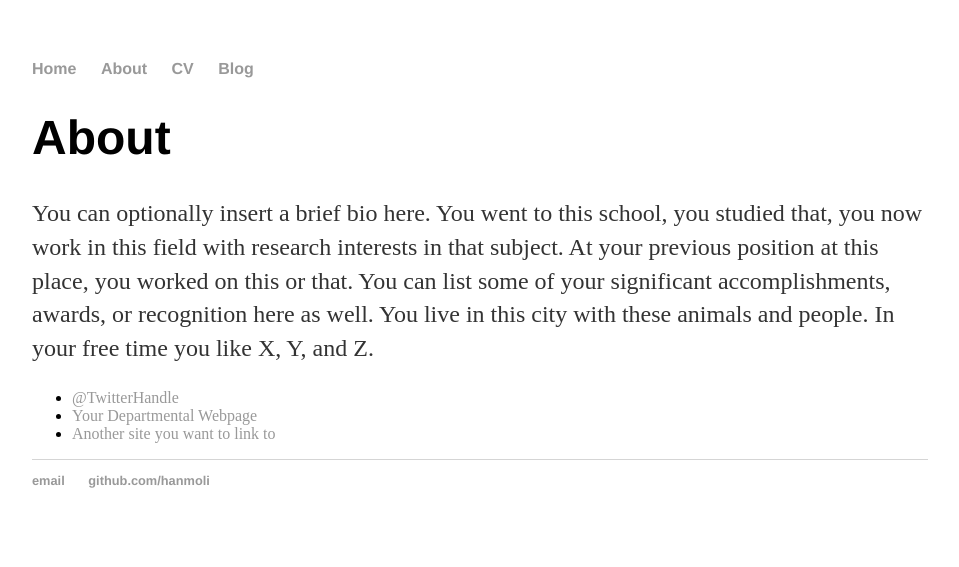
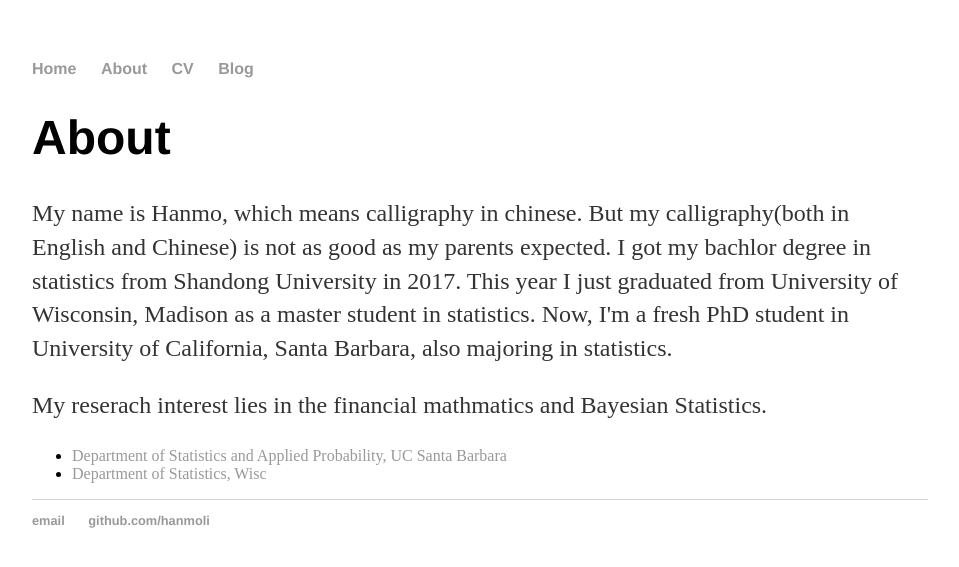
Before and after one commit to HanmoLi/HanmoLi.github.io, a Jekyll site: the page built from about/index.html, in a window 1280 px wide. Shown: the top 567 px of the page, without its empty margins (160-1119 px from the left). Built offline with Jekyll 4.4.1, drawn with Linux system fonts in a browser that asks for light colours.

Commit message:
Update index.html

```diff
--- a/about/index.html
+++ b/about/index.html
@@ -5,11 +5,10 @@ title: About HanmoLi
 
 		<div class="about">
 			<h1>About</h1>
-			<p>You can optionally insert a brief bio here. You went to this school, you studied that, you now work in this field with research interests in that subject. At your previous position at this place, you worked on this or that. You can list some of your significant accomplishments, awards, or recognition here as well. You live in this city with these animals and people. In your free time you like X, Y, and Z.</p>
-
+			<p>My name is Hanmo, which means calligraphy in chinese. But my calligraphy(both in English and Chinese) is not as good as my parents expected. I got my bachlor degree in statistics from Shandong University in 2017. This year I just graduated from University of Wisconsin, Madison as a master student in statistics. Now, I'm a fresh PhD student in University of California, Santa Barbara, also majoring in statistics.<p>
+			<p>My reserach interest lies in the financial mathmatics and Bayesian Statistics.<p>
 			<ul class="contacts">
-				<li><a href="#">@TwitterHandle</a></li>
-				<li><a href="#">Your Departmental Webpage</a></li>
-				<li><a href="#">Another site you want to link to</a></li>
+				<li><a href="http://www.pstat.ucsb.edu/">Department of Statistics and Applied Probability, UC Santa Barbara</a></li>
+				<li><a href="https://www.stat.wisc.edu/">Department of Statistics, Wisc</a></li>
 				</ul>
 		</div>
```
